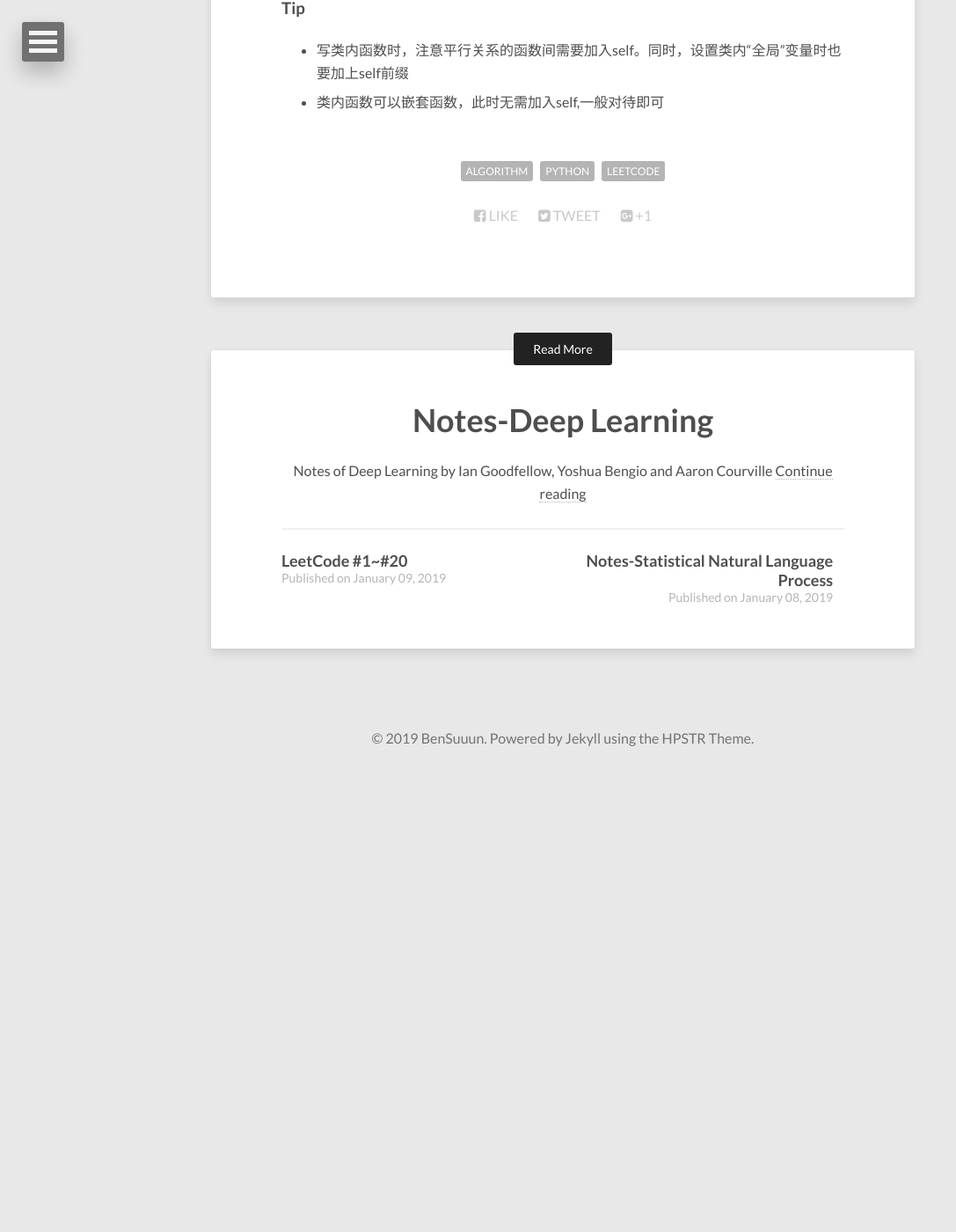
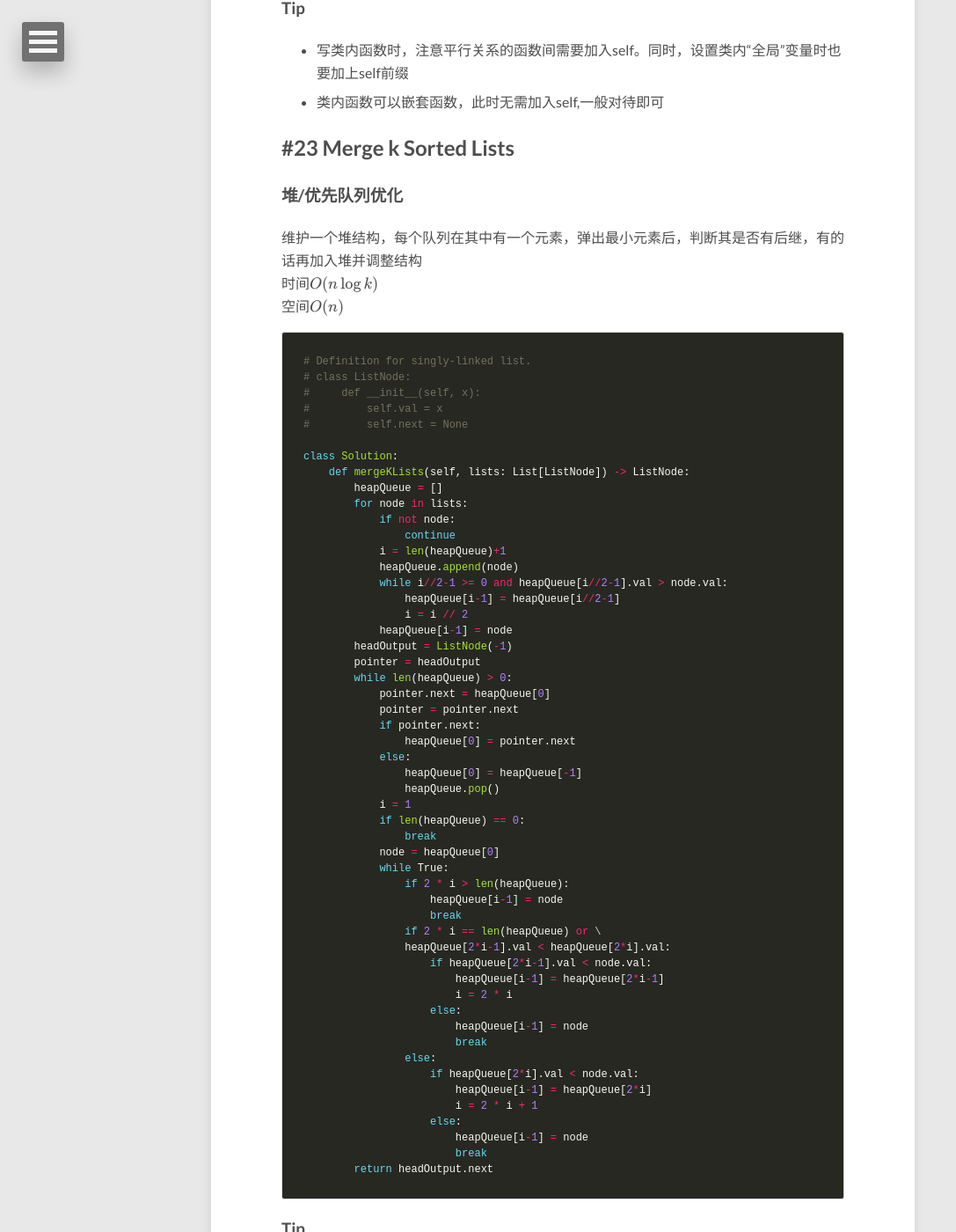
Before and after one commit to Wangbin-Sun/wangbin-sun.github.io, a Jekyll site: the page built from _posts/2019-03-09-leetcode-21-to-40.md, in a window 1280 px wide and 1400 px high, scrolled down 2016 px. Shown: the whole window at 88% size, without its empty margins (0-1087 px from the left). Built offline with Jekyll 4.4.1, drawn with Linux system fonts in a browser that asks for light colours; nearby versions of some CDN libraries; formulas are drawn with MathJax 3; before the commit the page ends 2896 px from its top, so only the background shows below that; some of the changed text lies outside the part shown.

Commit message:
Update Leetcode to #23

````diff
--- a/_posts/2019-03-09-leetcode-21-to-40.md
+++ b/_posts/2019-03-09-leetcode-21-to-40.md
@@ -78,3 +78,69 @@ class Solution:
 ### Tip
 * 写类内函数时，注意平行关系的函数间需要加入self。同时，设置类内“全局”变量时也要加上self前缀
 * 类内函数可以嵌套函数，此时无需加入self,一般对待即可
+
+## #23 Merge k Sorted Lists
+
+### 堆/优先队列优化
+维护一个堆结构，每个队列在其中有一个元素，弹出最小元素后，判断其是否有后继，有的话再加入堆并调整结构
+时间$O(n\log k)$
+空间$O(n)$
+```python
+# Definition for singly-linked list.
+# class ListNode:
+#     def __init__(self, x):
+#         self.val = x
+#         self.next = None
+
+class Solution:
+    def mergeKLists(self, lists: List[ListNode]) -> ListNode:
+        heapQueue = []
+        for node in lists:
+            if not node:
+                continue
+            i = len(heapQueue)+1
+            heapQueue.append(node)
+            while i//2-1 >= 0 and heapQueue[i//2-1].val > node.val:
+                heapQueue[i-1] = heapQueue[i//2-1]
+                i = i // 2
+            heapQueue[i-1] = node
+        headOutput = ListNode(-1)
+        pointer = headOutput
+        while len(heapQueue) > 0:
+            pointer.next = heapQueue[0]
+            pointer = pointer.next
+            if pointer.next:
+                heapQueue[0] = pointer.next
+            else:
+                heapQueue[0] = heapQueue[-1]
+                heapQueue.pop()
+            i = 1
+            if len(heapQueue) == 0:
+                break
+            node = heapQueue[0]
+            while True:
+                if 2 * i > len(heapQueue):
+                    heapQueue[i-1] = node
+                    break
+                if 2 * i == len(heapQueue) or \
+                heapQueue[2*i-1].val < heapQueue[2*i].val:
+                    if heapQueue[2*i-1].val < node.val:
+                        heapQueue[i-1] = heapQueue[2*i-1]
+                        i = 2 * i
+                    else:
+                        heapQueue[i-1] = node
+                        break
+                else:
+                    if heapQueue[2*i].val < node.val:
+                        heapQueue[i-1] = heapQueue[2*i]
+                        i = 2 * i + 1
+                    else:
+                        heapQueue[i-1] = node
+                        break
+        return headOutput.next
+```
+
+### Tip
+* python中优先队列可用Queue.PriorityQueue实现，可考虑改写其中部分组块
+* 考虑输入为空集的情形
+* 使用List实现类似树结构时，注意下标细节
````
